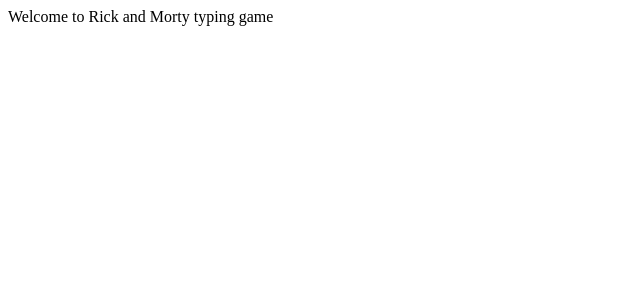
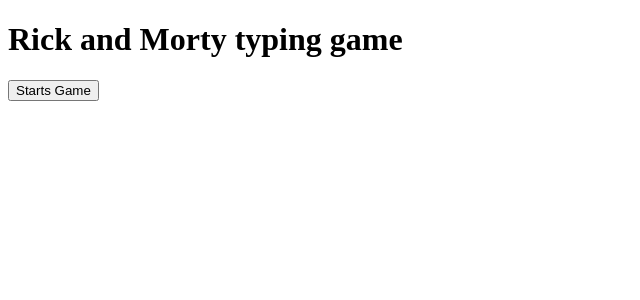
Before and after one commit to alisaliso/rick-and-morty-quiz-game, a Next.js app: page / in a window 1280 px wide. Shown: the top 300 px of the page, without its empty margins (0-640 px from the left). Built offline with nearby package versions, Linux system fonts and the light colour scheme.

Commit message:
Add initial game logic

```diff
--- /dev/null
+++ b/components/Game.js
@@ -0,0 +1,84 @@
+import { useReducer, useEffect } from "react";
+
+export default function Game() {
+  const initialState = {
+    gameState: "NOT_STARTED",
+    score: 0,
+    currentCharacter: "",
+  };
+
+  const [state, dispatch] = useReducer((state, action) => {
+    switch (action.type) {
+      case "START_GAME": {
+        return { ...state, gameState: "STARTED" };
+      }
+      case "END_GAME": {
+        return { ...state, gameState: "FINISHED", currentCharacter: "" };
+      }
+      case "RESTART_GAME": {
+        return { ...state, gameState: "STARTED", score: 0 };
+      }
+      case "SET_CHARACTER": {
+        return { ...state, currentCharacter: action.character };
+      }
+
+      default: {
+        throw new Error("STATE HASN'T FINDED");
+      }
+    }
+  }, initialState);
+
+  let { gameState, score, currentCharacter } = state;
+
+  return (
+    <>
+      <h1>Rick and Morty typing game</h1>
+      {gameState === "NOT_STARTED" && (
+        <button
+          onClick={() => {
+            dispatch({ type: "START_GAME" });
+          }}
+        >
+          Starts Game
+        </button>
+      )}
+      {gameState === "STARTED" && (
+        <>
+          <input
+            type="text"
+            name=""
+            placeholder="Name Character"
+            value={currentCharacter}
+            onChange={(e) => {
+              if (e.key === " ") {
+                dispatch({
+                  type: "SET_CHARACTER",
+                  character: e.target.value.trim(),
+                });
+              }
+            }}
+          />
+          <button
+            onClick={() => {
+              dispatch({ type: "END_GAME" });
+            }}
+          >
+            Give up
+          </button>
+        </>
+      )}
+      {gameState === "FINISHED" && (
+        <>
+          <div>Score: {score}</div>
+          <button
+            onClick={() => {
+              dispatch({ type: "RESTART_GAME" });
+            }}
+          >
+            Start over?
+          </button>
+        </>
+      )}
+    </>
+  );
+}
--- a/docker-compose.yml
+++ b/docker-compose.yml
@@ -4,6 +4,6 @@
     build: .
     command: tail -f /dev/null
     ports:
-      - 8080:8080
+      - 3000:3000
     volumes:
       - ./:/srv/app/
--- a/pages/index.js
+++ b/pages/index.js
@@ -1,9 +1,6 @@
 import React from "react";
+import Game from "@components/Game";
 
-class Index extends React.Component {
-  render() {
-    return <div>Welcome to Rick and Morty typing game</div>;
-  }
+export default function Index() {
+  return <Game />;
 }
-
-export default Index;
```
Also changed, not shown: 1 other file (tests, documents, lock files or other folders).
